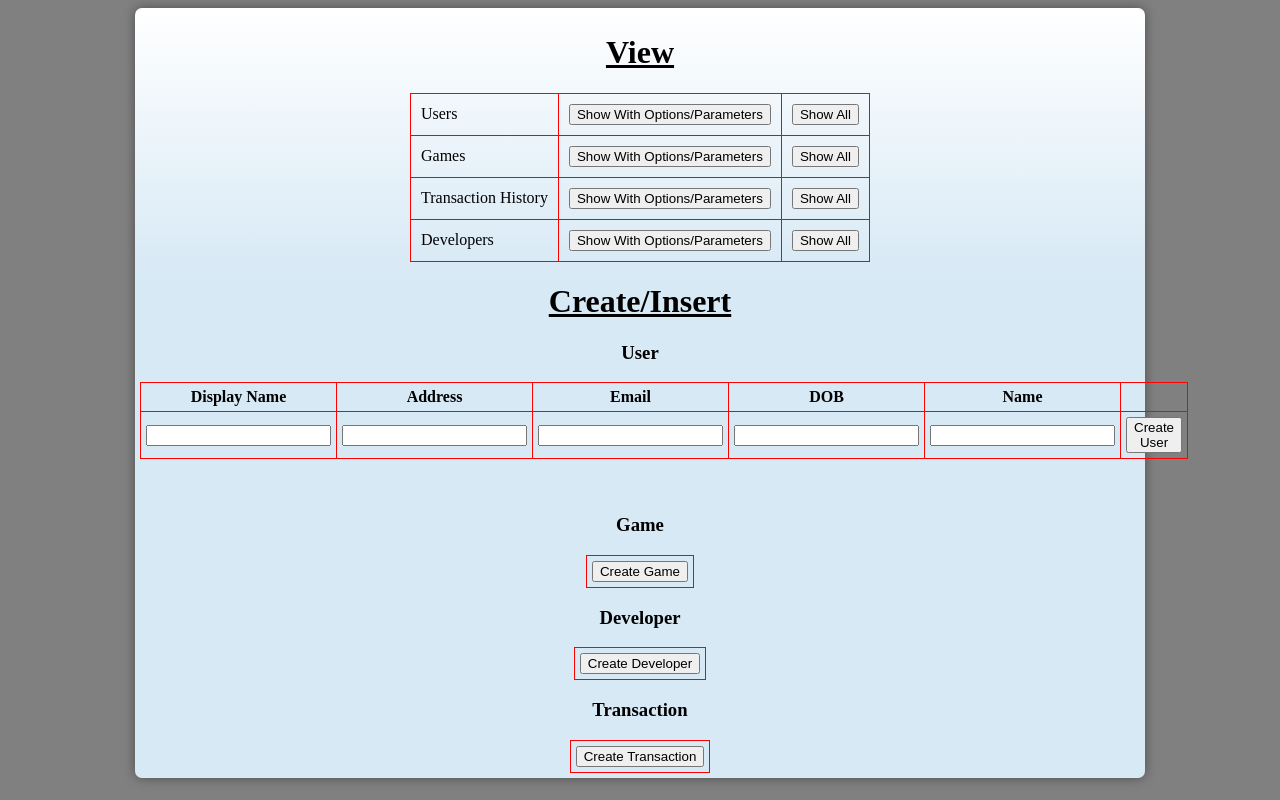
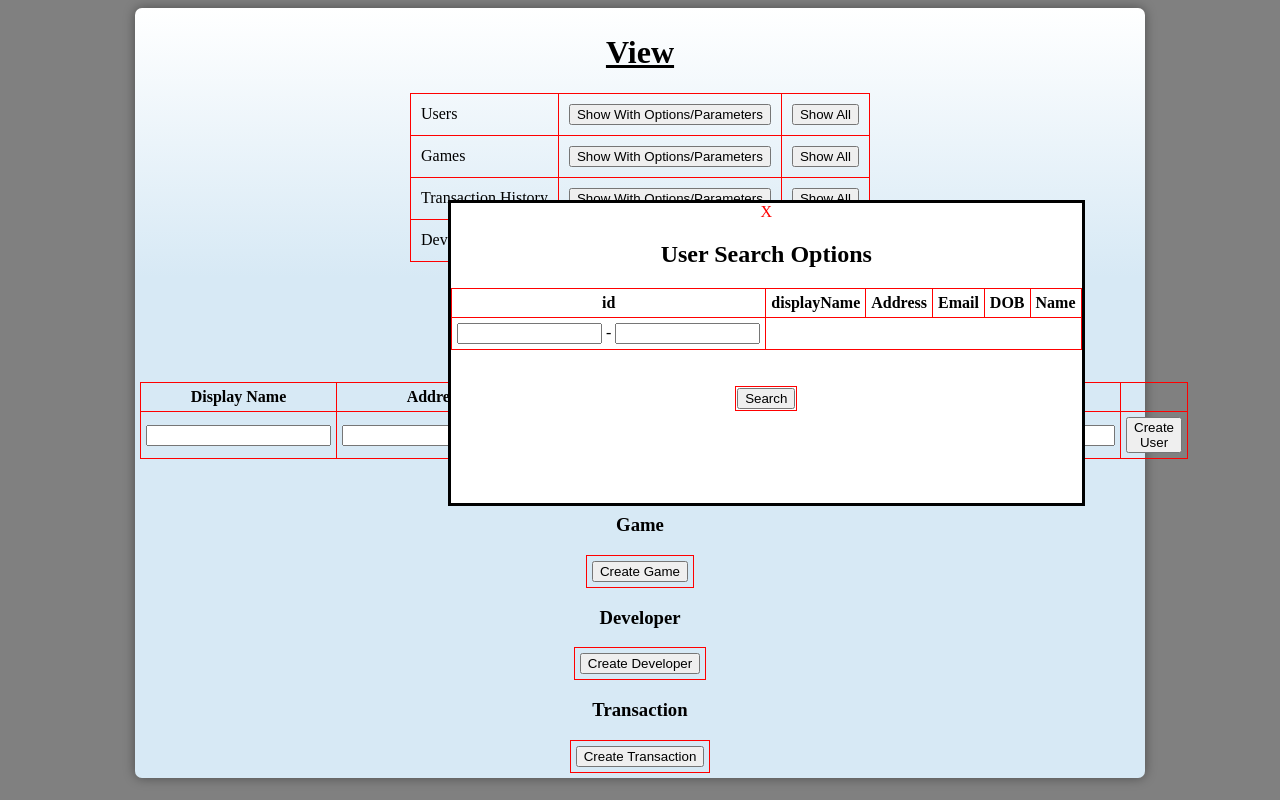
Before and after one commit to ASU-SER322-Final-Project-S15/Online-Game-Store-DB, a PHP site: page / in a window 1280 px wide. Run offline with PHP 8.4, Linux system fonts and the light colour scheme.

Commit message:
Options example

```diff
--- a/PHPStorm/Online-Game-Store/deleteRow.php
+++ b/PHPStorm/Online-Game-Store/deleteRow.php
@@ -13,7 +13,7 @@ $id = $_GET["id"];
 
 $servername = "85.10.205.173:3306";
 $username = "sergaming";
-$password = "ask kole"; //CHANGE BEFORE COMMITTING AND POSTING TO GITHUB (ITS PUBLIC)
+$password = ""; //CHANGE BEFORE COMMITTING AND POSTING TO GITHUB (ITS PUBLIC)
 $database = "sergamedb";
 
 // Create connection
--- a/PHPStorm/Online-Game-Store/getTable.php
+++ b/PHPStorm/Online-Game-Store/getTable.php
@@ -17,7 +17,7 @@ $selectedTable = $_GET["type"]; //type of table i.e. Game or User ..
 //$servername = "http://www.db4free.net:3306";
 $servername = "85.10.205.173:3306";
 $username = "sergaming";
-$password = "ask kole"; //CHANGE BEFORE COMMITTING AND POSTING TO GITHUB (ITS PUBLIC)
+$password = ""; //CHANGE BEFORE COMMITTING AND POSTING TO GITHUB (ITS PUBLIC)
 $database = "sergamedb";
 
 
--- a/PHPStorm/Online-Game-Store/index.html
+++ b/PHPStorm/Online-Game-Store/index.html
@@ -184,7 +184,7 @@
         <tr>
             <td>Users</td>
             <td>
-                <button onclick="getTable('User')">Show With Options/Parameters</button>
+                <button onclick="document.getElementById('userOptions').style.display = 'block'">Show With Options/Parameters</button>
             </td>
             <td>
                 <button onclick="getTable('User')">Show All</button>
@@ -319,6 +319,40 @@
 
 
     </div>
+
+
+    <div id="userOptions" style="min-width:600px;border-style: solid; border-width: medium;position: absolute; background-color: white;border-color:black;top:200px;left:35%; height: 300px; ">
+        <span style='color:red;' id='close2'
+              onclick='document.getElementById("userOptions").style.display = "none"; return false;'>X</span>
+        <h2> User Search Options</h2>
+
+
+        <table cellpadding="5" align="center">
+
+            <tr><th>id</th><th>displayName</th><th>Address</th><th>Email</th><th>DOB</th><th>Name</th></tr>
+
+
+            <tr> <td><input size="15" type="text" id="name2"> - <input size="15" type="text" id="name3"></td></tr>
+
+
+        </table>
+
+
+        <br><br>
+
+        <table align="center">
+
+            <tr><td><button>Search</button></td></tr>
+
+        </table>
+
+
+    </div>
+
+
+
+    </div>
+
 </body>
 
 
--- a/PHPStorm/Online-Game-Store/insertUser.php
+++ b/PHPStorm/Online-Game-Store/insertUser.php
@@ -18,7 +18,7 @@ $name = $_GET["name"];
 
 $servername = "85.10.205.173:3306";
 $username = "sergaming";
-$password = "ask kole"; //CHANGE BEFORE COMMITTING AND POSTING TO GITHUB (ITS PUBLIC)
+$password = ""; //CHANGE BEFORE COMMITTING AND POSTING TO GITHUB (ITS PUBLIC)
 $database = "sergamedb";
 
 // Create connection
```
